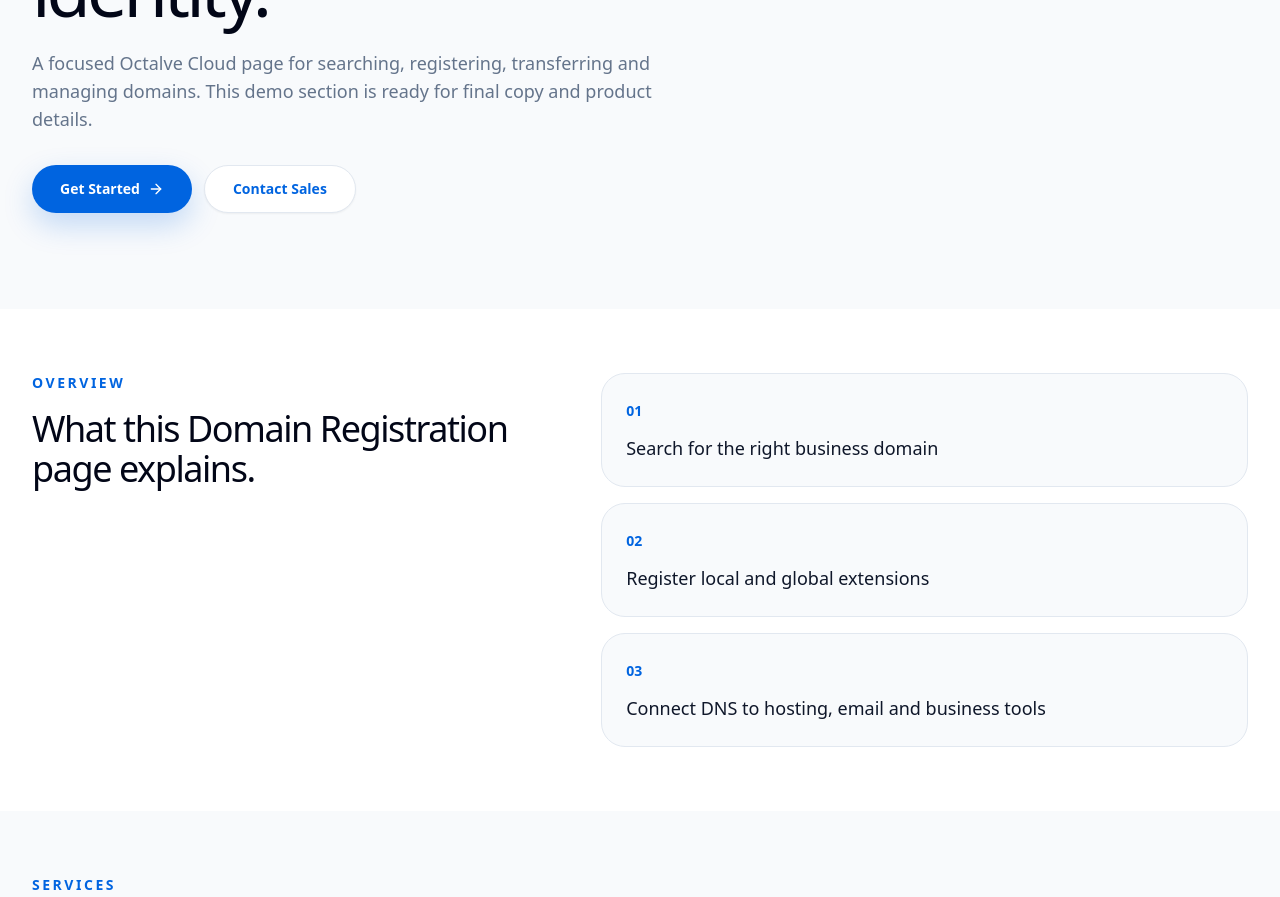
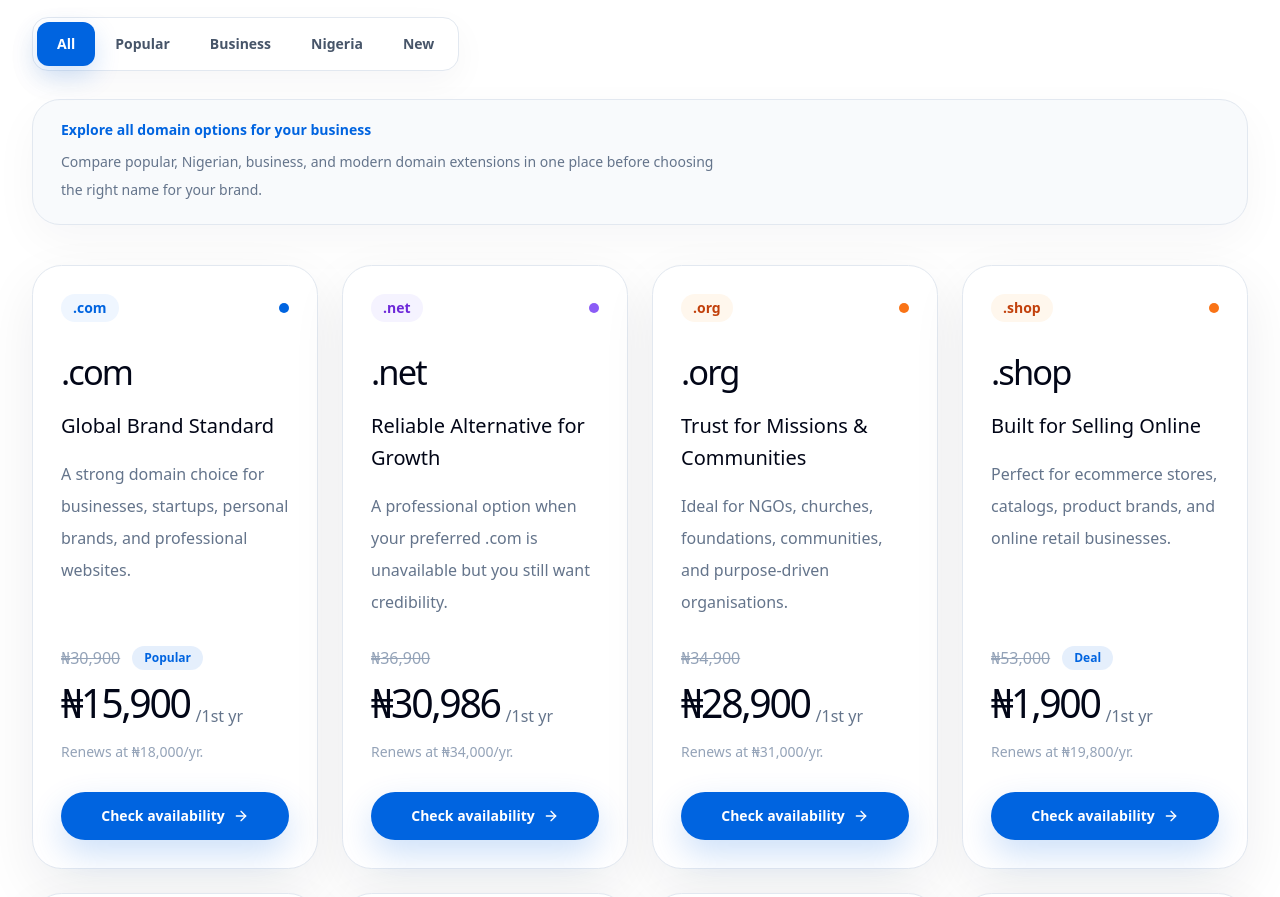
Before and after one commit to octalve-core/octalve-cloud, a Next.js app: page /domains in a window 1280 px wide. Shown: the part 780-1677 px from the top of the page. Built offline with nearby package versions, Linux system fonts and the light colour scheme.

Commit message:
pricing anc adapter unify update

```diff
--- a/src/features/cloud/data/domain-price.ts
+++ b/src/features/cloud/data/domain-price.ts
@@ -1,6 +1,13 @@
 import { cloudLinks } from "@/features/cloud/data/cloud-links";
 
-export type DomainPriceCategoryKey = "popular" | "nigeria" | "business" | "new";
+export type DomainPriceCategoryKey =
+  | "all"
+  | "popular"
+  | "business"
+  | "nigeria"
+  | "new";
+
+export type DomainListingCategoryKey = Exclude<DomainPriceCategoryKey, "all">;
 
 export type DomainAccent = "blue" | "green" | "orange" | "purple";
 
@@ -16,7 +23,7 @@ export type DomainPackage = {
   tld: string;
   title: string;
   description: string;
-  category: DomainPriceCategoryKey;
+  category: DomainListingCategoryKey;
   oldPrice?: number;
   currentPrice: number;
   renewalPrice?: number;
@@ -27,13 +34,29 @@ export type DomainPackage = {
   accent: DomainAccent;
 };
 
+export const DEFAULT_DOMAIN_PRICE_CATEGORY: DomainPriceCategoryKey = "all";
+
 export const domainPriceCategories: DomainPriceCategory[] = [
+  {
+    key: "all",
+    label: "All",
+    title: "Explore all domain options for your business",
+    description:
+      "Compare popular, Nigerian, business, and modern domain extensions in one place before choosing the right name for your brand.",
+  },
   {
     key: "popular",
     label: "Popular",
     title: "Popular domain choices for growing brands",
     description:
       "Start with trusted extensions that customers already recognize and remember.",
+  },
+  {
+    key: "business",
+    label: "Business",
+    title: "Domain extensions for selling and business growth",
+    description:
+      "Choose extensions that fit online stores, company websites, communities, and professional brands.",
   },
   {
     key: "nigeria",
@@ -43,15 +66,8 @@ export const domainPriceCategories: DomainPriceCategory[] = [
       "Build trust with domain extensions that speak directly to the Nigerian market.",
   },
   {
-    key: "business",
-    label: "Business",
-    title: "Domain extensions for selling and business growth",
-    description:
-      "Choose extensions that fit online stores, company websites, communities, and professional brands.",
-  },
-  {
     key: "new",
-    label: "New TLDs",
+    label: "New",
     title: "Modern extensions for digital-first brands",
     description:
       "Use newer extensions when you want a sharper, more flexible online identity.",
@@ -61,10 +77,10 @@ export const domainPriceCategories: DomainPriceCategory[] = [
 /**
  * Fallback domain prices.
  *
- * These are shown immediately while the live backend adapter is not connected.
- * Later, the UI will receive updated prices from:
+ * These show immediately while live backend pricing is not connected.
+ * Later, live prices will merge through:
  *
- * src/lib/domain-price-adapter.ts
+ * src/lib/domain-pricing-adapter.ts
  */
 export const fallbackDomainPackages: DomainPackage[] = [
   {
@@ -81,6 +97,63 @@ export const fallbackDomainPackages: DomainPackage[] = [
     badge: "Popular",
     ctaLabel: "Check availability",
     accent: "blue",
+  },
+  {
+    id: "net-domain",
+    tld: ".net",
+    title: "Reliable Alternative for Growth",
+    description:
+      "A professional option when your preferred .com is unavailable but you still want credibility.",
+    category: "popular",
+    oldPrice: 36900,
+    currentPrice: 30986,
+    renewalPrice: 34000,
+    billingLabel: "/1st yr",
+    ctaLabel: "Check availability",
+    accent: "purple",
+  },
+  {
+    id: "org-domain",
+    tld: ".org",
+    title: "Trust for Missions & Communities",
+    description:
+      "Ideal for NGOs, churches, foundations, communities, and purpose-driven organisations.",
+    category: "business",
+    oldPrice: 34900,
+    currentPrice: 28900,
+    renewalPrice: 31000,
+    billingLabel: "/1st yr",
+    ctaLabel: "Check availability",
+    accent: "orange",
+  },
+  {
+    id: "shop-domain",
+    tld: ".shop",
+    title: "Built for Selling Online",
+    description:
+      "Perfect for ecommerce stores, catalogs, product brands, and online retail businesses.",
+    category: "business",
+    oldPrice: 53000,
+    currentPrice: 1900,
+    renewalPrice: 19800,
+    billingLabel: "/1st yr",
+    badge: "Deal",
+    ctaLabel: "Check availability",
+    accent: "orange",
+  },
+  {
+    id: "co-domain",
+    tld: ".co",
+    title: "Short Business Identity",
+    description:
+      "A clean and modern option for startups, agencies, founders, and brands that want a short domain.",
+    category: "business",
+    oldPrice: 42000,
+    currentPrice: 34500,
+    renewalPrice: 39000,
+    billingLabel: "/1st yr",
+    ctaLabel: "Check availability",
+    accent: "green",
   },
   {
     id: "com-ng-domain",
@@ -113,47 +186,18 @@ export const fallbackDomainPackages: DomainPackage[] = [
     accent: "blue",
   },
   {
-    id: "org-domain",
-    tld: ".org",
-    title: "Trust for Missions & Communities",
+    id: "africa-domain",
+    tld: ".africa",
+    title: "Africa-Focused Reach",
     description:
-      "Ideal for NGOs, churches, foundations, communities, and purpose-driven organisations.",
-    category: "business",
-    oldPrice: 34900,
-    currentPrice: 28900,
-    renewalPrice: 31000,
+      "For businesses, communities, and organisations that want a wider African digital identity.",
+    category: "new",
+    oldPrice: 72000,
+    currentPrice: 60170,
+    renewalPrice: 68000,
     billingLabel: "/1st yr",
     ctaLabel: "Check availability",
-    accent: "orange",
-  },
-  {
-    id: "net-domain",
-    tld: ".net",
-    title: "Reliable Alternative for Growth",
-    description:
-      "A professional option when your preferred .com is unavailable but you still want credibility.",
-    category: "popular",
-    oldPrice: 36900,
-    currentPrice: 30986,
-    renewalPrice: 34000,
-    billingLabel: "/1st yr",
-    ctaLabel: "Check availability",
-    accent: "purple",
-  },
-  {
-    id: "shop-domain",
-    tld: ".shop",
-    title: "Built for Selling Online",
-    description:
-      "Perfect for ecommerce stores, catalogs, product brands, and online retail businesses.",
-    category: "business",
-    oldPrice: 53000,
-    currentPrice: 1900,
-    renewalPrice: 19800,
-    billingLabel: "/1st yr",
-    badge: "Deal",
-    ctaLabel: "Check availability",
-    accent: "orange",
+    accent: "green",
   },
   {
     id: "cloud-domain",
@@ -184,20 +228,6 @@ export const fallbackDomainPackages: DomainPackage[] = [
     ctaLabel: "Check availability",
     accent: "purple",
   },
-  {
-    id: "africa-domain",
-    tld: ".africa",
-    title: "Africa-Focused Reach",
-    description:
-      "For businesses, communities, and organisations that want a wider African digital identity.",
-    category: "new",
-    oldPrice: 72000,
-    currentPrice: 60170,
-    renewalPrice: 68000,
-    billingLabel: "/1st yr",
-    ctaLabel: "Check availability",
-    accent: "green",
-  },
 ];
 
 export function formatNaira(value: number) {
--- a/src/features/cloud/domains/components/Packages.tsx
+++ b/src/features/cloud/domains/components/Packages.tsx
@@ -5,6 +5,7 @@ import { ArrowRight, ChevronDown, Loader2 } from "lucide-react";
 import { useEffect, useMemo, useState } from "react";
 import {
   buildDomainAvailabilityHref,
+  DEFAULT_DOMAIN_PRICE_CATEGORY,
   domainPriceCategories,
   fallbackDomainPackages,
   formatNaira,
@@ -118,8 +119,9 @@ function DomainPriceCard({ item }: { item: DomainPackage }) {
 }
 
 export function Packages() {
-  const [activeCategory, setActiveCategory] =
-    useState<DomainPriceCategoryKey>("popular");
+  const [activeCategory, setActiveCategory] = useState<DomainPriceCategoryKey>(
+    DEFAULT_DOMAIN_PRICE_CATEGORY,
+  );
 
   const [domainPackages, setDomainPackages] = useState<DomainPackage[]>(
     fallbackDomainPackages,
@@ -156,6 +158,10 @@ export function Packages() {
     domainPriceCategories[0];
 
   const visiblePackages = useMemo(() => {
+    if (activeCategory === "all") {
+      return domainPackages;
+    }
+
     return domainPackages.filter((item) => item.category === activeCategory);
   }, [activeCategory, domainPackages]);
 
--- a/src/features/cloud/domains/page.tsx
+++ b/src/features/cloud/domains/page.tsx
@@ -1,7 +1,7 @@
 import { CloudShell } from "@/features/cloud/components/CloudShell";
-import { Hero } from "./components/Hero";
-import { Overview } from "./components/Overview";
-import { Services } from "./components/Services";
+// import { Hero } from "./components/Hero";
+// import { Overview } from "./components/Overview";
+// import { Services } from "./components/Services";
 import { Packages } from "./components/Packages";
 import { DomainSearch } from "./components/DomainSearch";
 import { WhyOctalveCloud } from "./components/WhyOctalveCloud";
@@ -13,9 +13,9 @@ export function CloudDomainsPage() {
   return (
     <CloudShell>
       <DomainSearch />
-      <Hero />
-      <Overview />
-      <Services />
+      {/* <Hero /> */}
+      {/* <Overview /> */}
+      {/* <Services /> */}
       <Packages />
       <WhyOctalveCloud />
       <Migration />
```
